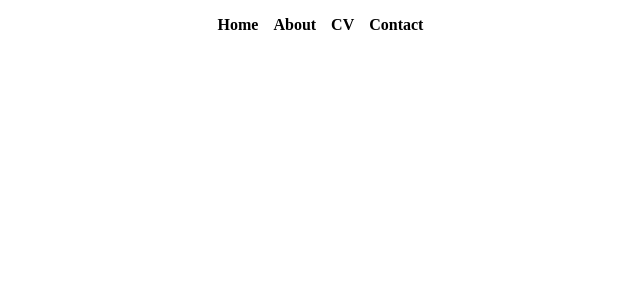
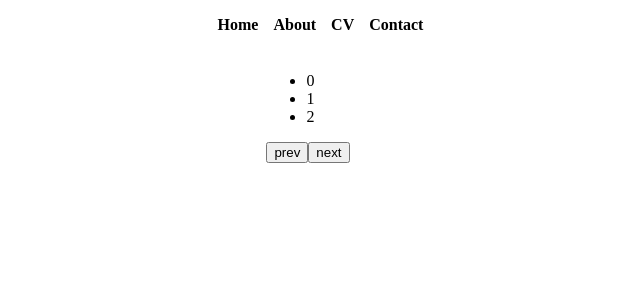
Before and after one commit to Christianbenjaminsson/portfolio, a Vue app: page / in a window 1280 px wide. Shown: the top 300 px of the page, without its empty margins (332-972 px from the left). Built offline with nearby package versions, Linux system fonts and the light colour scheme.

Commit message:
Continue implementing glidejs slides

```diff
--- a/package.json
+++ b/package.json
@@ -8,6 +8,7 @@
     "lint": "vue-cli-service lint"
   },
   "dependencies": {
+    "@glidejs/glide": "^3.4.1",
     "core-js": "^3.6.5",
     "vue": "^2.6.11"
   },
--- a/public/index.html
+++ b/public/index.html
@@ -1,15 +1,19 @@
 <!DOCTYPE html>
 <html lang="">
   <head>
-    <meta charset="utf-8">
-    <meta http-equiv="X-UA-Compatible" content="IE=edge">
-    <meta name="viewport" content="width=device-width,initial-scale=1.0">
-    <link rel="icon" href="<%= BASE_URL %>favicon.ico">
+    <meta charset="utf-8" />
+    <meta http-equiv="X-UA-Compatible" content="IE=edge" />
+    <meta name="viewport" content="width=device-width,initial-scale=1.0" />
+    <link rel="icon" href="<%= BASE_URL %>favicon.ico" />
     <title><%= htmlWebpackPlugin.options.title %></title>
   </head>
   <body>
     <noscript>
-      <strong>We're sorry but <%= htmlWebpackPlugin.options.title %> doesn't work properly without JavaScript enabled. Please enable it to continue.</strong>
+      <strong
+        >We're sorry but <%= htmlWebpackPlugin.options.title %> doesn't work
+        properly without JavaScript enabled. Please enable it to
+        continue.</strong
+      >
     </noscript>
     <div id="app"></div>
     <!-- built files will be auto injected -->
--- a/src/components/home-page.vue
+++ b/src/components/home-page.vue
@@ -10,7 +10,25 @@
         </ul>
       </div>
     </div>
-    <div class="content"></div>
+    <div class="content">
+      <div class="glide">
+        <div class="glide__track" data-glide-el="track">
+          <ul class="glide__slides">
+            <li class="glide__slide">0</li>
+            <li class="glide__slide">1</li>
+            <li class="glide__slide">2</li>
+          </ul>
+        </div>
+        <div class="glide__arrows" data-glide-el="controls">
+          <button class="glide__arrow glide__arrow--left" data-glide-dir="<">
+            prev
+          </button>
+          <button class="glide__arrow glide__arrow--right" data-glide-dir=">">
+            next
+          </button>
+        </div>
+      </div>
+    </div>
   </body>
 </template>
 
@@ -19,6 +37,17 @@ export default {
   name: "HelloWorld",
   props: {
     msg: String,
+  },
+  data() {
+    return {
+      slides: [
+        "https://picsum.photos/id/237/600/350",
+        "https://picsum.photos/id/236/600/350",
+        "https://picsum.photos/id/235/600/350",
+        "https://picsum.photos/id/234/600/350",
+      ],
+      visibleSlide: 0,
+    };
   },
 };
 </script>
@@ -54,4 +83,11 @@ body {
 .menu a:hover {
   border-bottom: 1px solid black;
 }
+
+.content {
+  width: 100%;
+  display: flex;
+  justify-content: center;
+  align-items: center;
+}
 </style>
```
Also changed, not shown: 1 other file (tests, documents, lock files or other folders).
